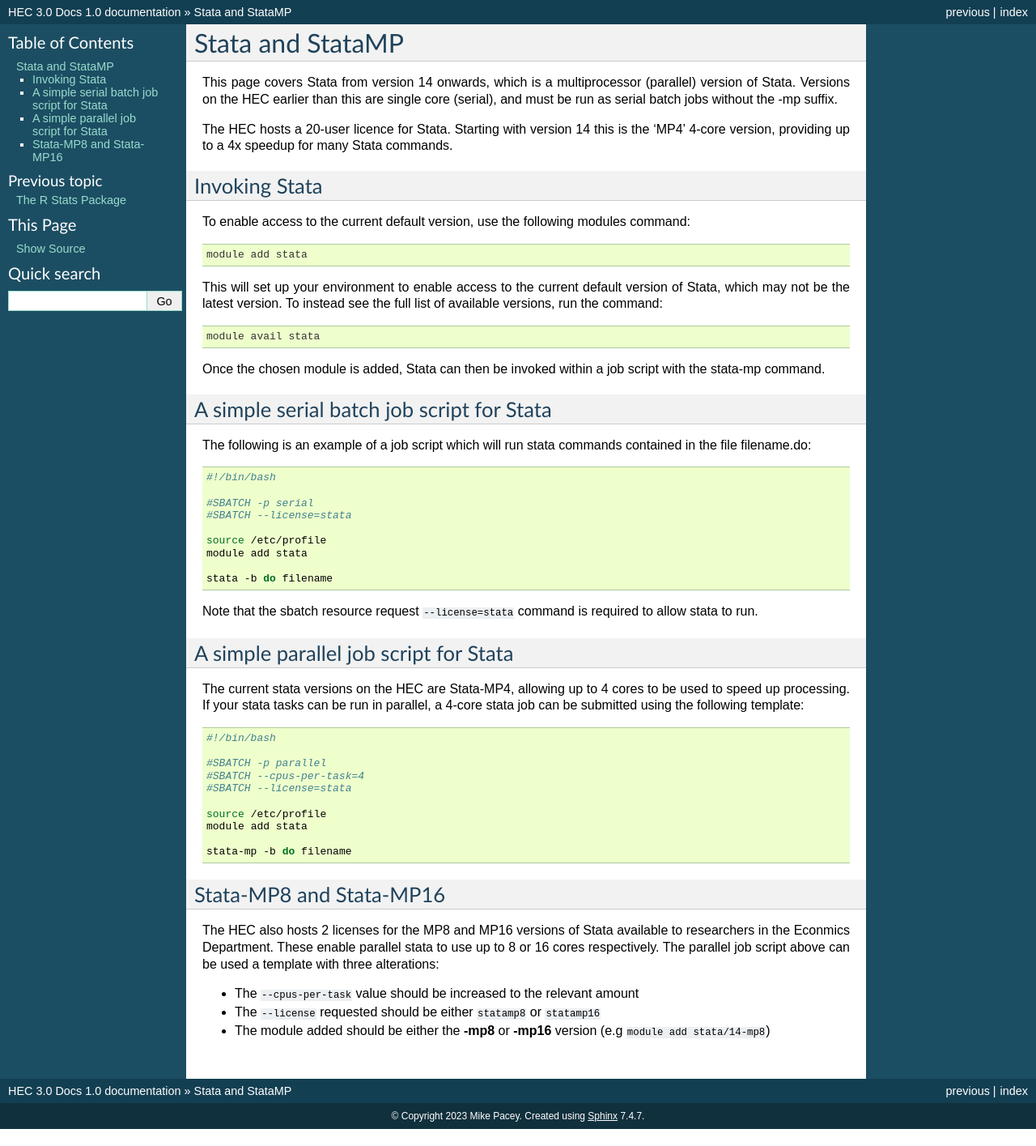
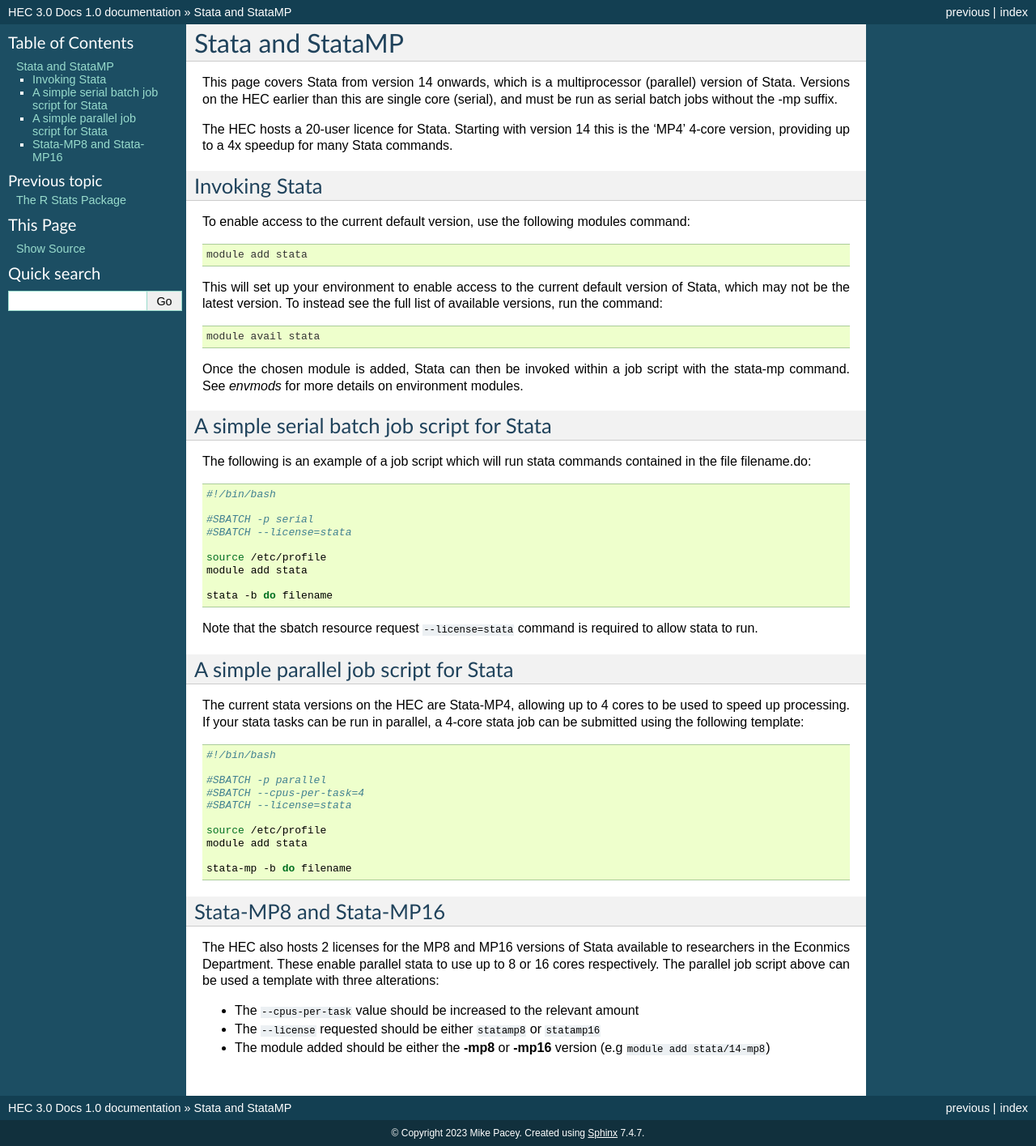
Before and after one commit to MikePacey/Lancaster-HEC, a Sphinx documentation site: the page built from docs/software/stata.rst, in a window 1280 px wide. Shown: the whole page at 81% size. Built offline with Sphinx 7.4.7, drawn with Linux system fonts in a browser that asks for light colours; before the commit the page ends 1394 px from its top, so only the background shows below that.

```diff
--- a/docs/envmods.rst
+++ b/docs/envmods.rst
@@ -1,5 +1,7 @@
 Using environment modules
 =========================
+
+.. _envmods:
 
 About environment modules
 -------------------------
--- a/docs/software/stata.rst
+++ b/docs/software/stata.rst
@@ -29,7 +29,8 @@
   module avail stata
 
 Once the chosen module is added, Stata can then be invoked within a job
-script with the stata-mp command.
+script with the stata-mp command. See `envmods` for more details on
+environment modules.
 
 A simple serial batch job script for Stata
 ------------------------------------------
```
